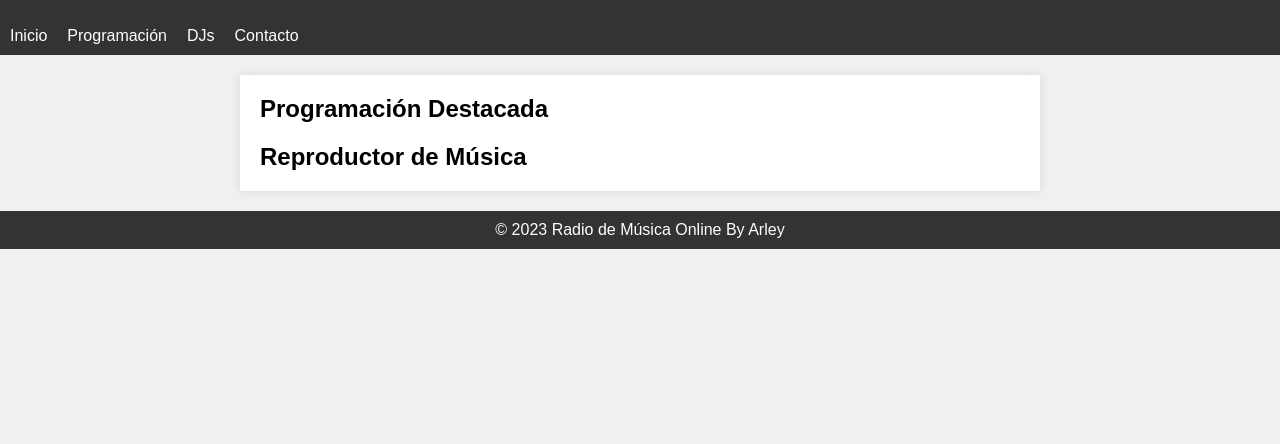
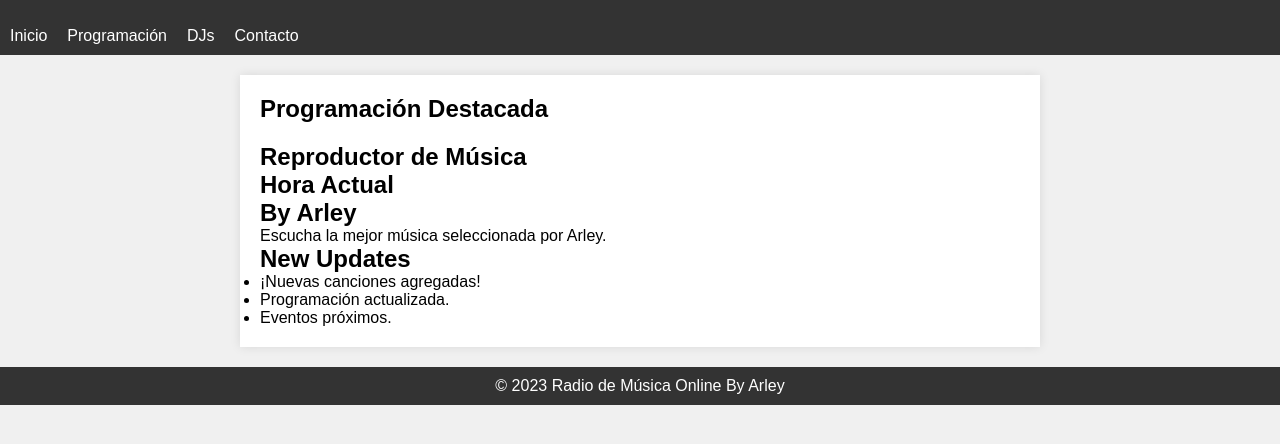
Before and after one commit to MFcDooM/ProyectoX, a plain HTML site: page index.html in a window 1280 px wide. Shown: the part 78-522 px from the top of the page. Drawn offline with Linux system fonts and the light colour scheme.

Commit message:
Update index.html

```diff
--- a/index.html
+++ b/index.html
@@ -31,10 +31,31 @@
             <h2>Reproductor de Música</h2>
             <!-- Aquí puedes agregar el reproductor de música o un enlace para escuchar la radio en vivo -->
         </section>
+
+        <section id="destacados">
+            <div class="destacado" id="horaActual">
+                <h2>Hora Actual</h2>
+                <p id="hora"></p>
+            </div>
+            <div class="destacado">
+                <h2>By Arley</h2>
+                <p>Escucha la mejor música seleccionada por Arley.</p>
+            </div>
+            <div class="destacado">
+                <h2>New Updates</h2>
+                <ul id="updates">
+                    <li>¡Nuevas canciones agregadas!</li>
+                    <li>Programación actualizada.</li>
+                    <li>Eventos próximos.</li>
+                </ul>
+            </div>
+        </section>
     </main>
 
     <footer>
         <p>&copy; 2023 Radio de Música Online By Arley</p>
     </footer>
+
+    <script src="script.js"></script>
 </body>
 </html>
```
